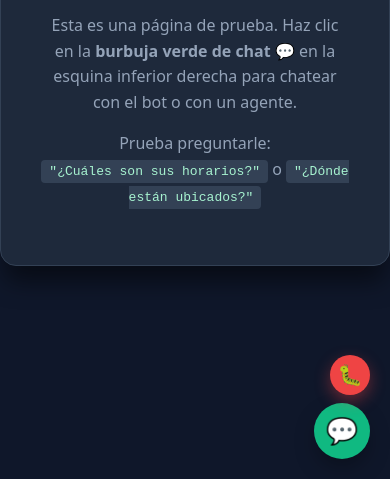
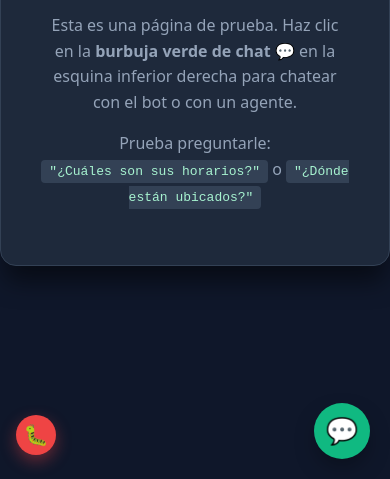
Before and after one commit to bventuraroot/ChatBot, a website: page public/test.html in a window 390 px wide. Shown: the part 365-844 px from the top of the page. Drawn offline with nearby package versions, Linux system fonts and the light colour scheme; no server answers.

Commit message:
feat: relocate bug report button to bottom-left and wrap submission logic in error handler

```diff
--- a/public/widget/chatbot-widget.css
+++ b/public/widget/chatbot-widget.css
@@ -24,8 +24,8 @@
 
 #cb-bug-report-btn {
   position: fixed;
-  bottom: 90px;
-  right: 25px;
+  bottom: 30px;
+  left: 25px;
   width: 44px;
   height: 44px;
   border-radius: 50%;
@@ -267,8 +267,8 @@
   }
 
   #cb-bug-report-btn {
-    bottom: 84px;
-    right: 20px;
+    bottom: 24px;
+    left: 16px;
     width: 40px;
     height: 40px;
     font-size: 20px;
--- a/public/widget/chatbot-widget.js
+++ b/public/widget/chatbot-widget.js
@@ -250,6 +250,7 @@
     bugCancel.addEventListener('click', closeBugModal);
 
     bugSend.addEventListener('click', () => {
+      try {
         const description = bugDesc.value.trim();
         if (!description) {
           bugDesc.style.borderColor = '#ef4444';
@@ -306,7 +307,11 @@
 
         // Abrir el widget para que vea el historial
         openWidget();
+      } catch (e) {
+        console.error('Error al enviar reporte:', e);
+      }
 
+      // Siempre cerrar el modal
       closeBugModal();
     });
 
```
Lines whose indentation alone changed are shown as unchanged.
